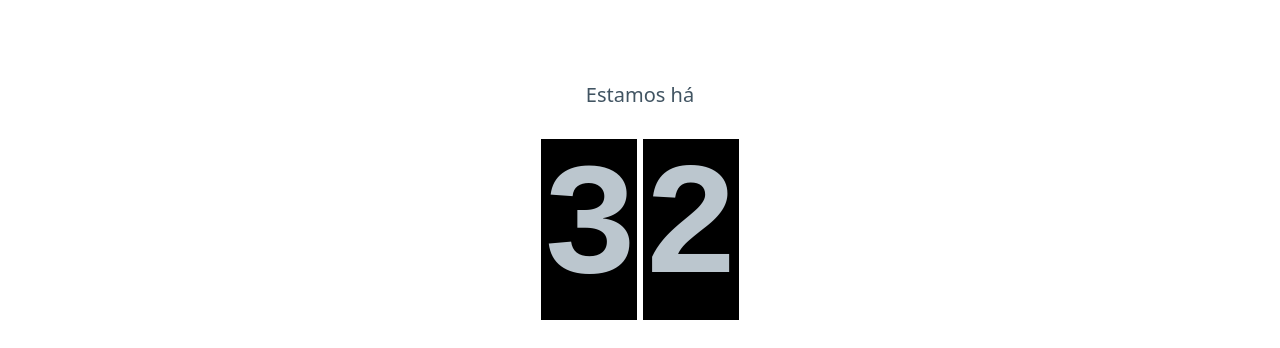
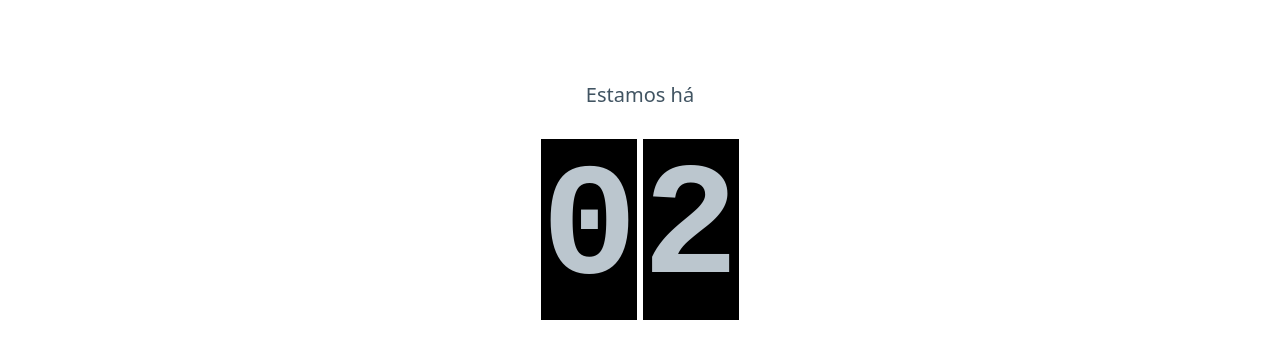
Before and after one commit to GilOliveira/dias-sem-demissoes, a plain HTML site: page index.html in a window 1280 px wide. Shown: the top 348 px of the page. Drawn offline with Linux system fonts and the light colour scheme.

Commit message:
Fix month in last resignation date

```diff
--- a/index.html
+++ b/index.html
@@ -149,7 +149,7 @@
     </main>
 
     <script>
-        const lastResignation = new Date("2023-06-07");
+        const lastResignation = new Date("2023-07-07");
         const govStart = new Date("2022-03-30");
         const currentTime = new Date();
 
```
